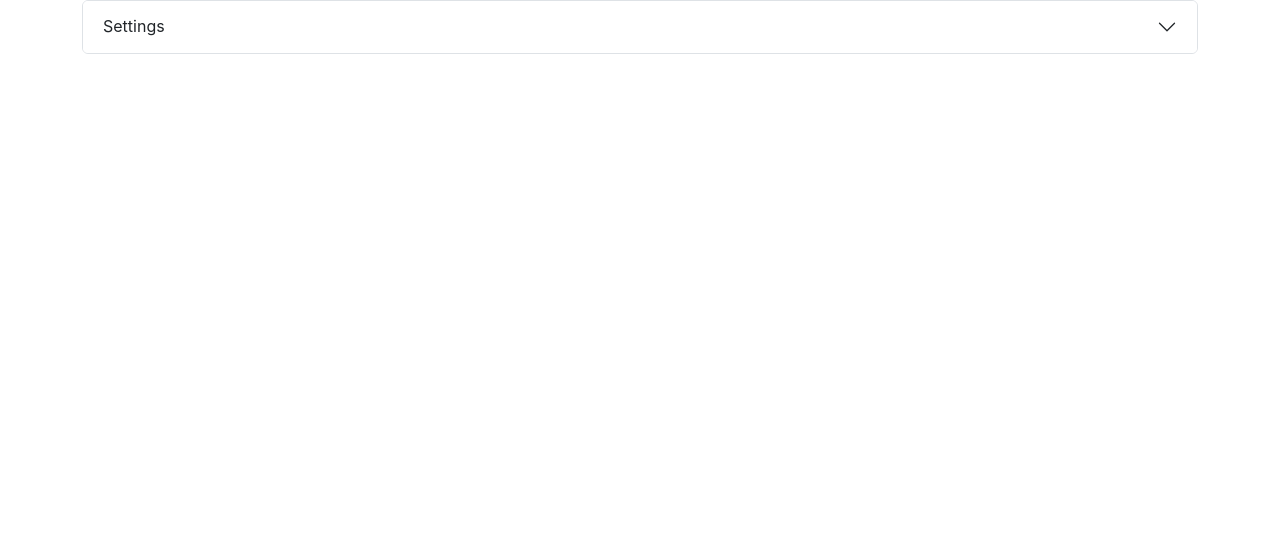
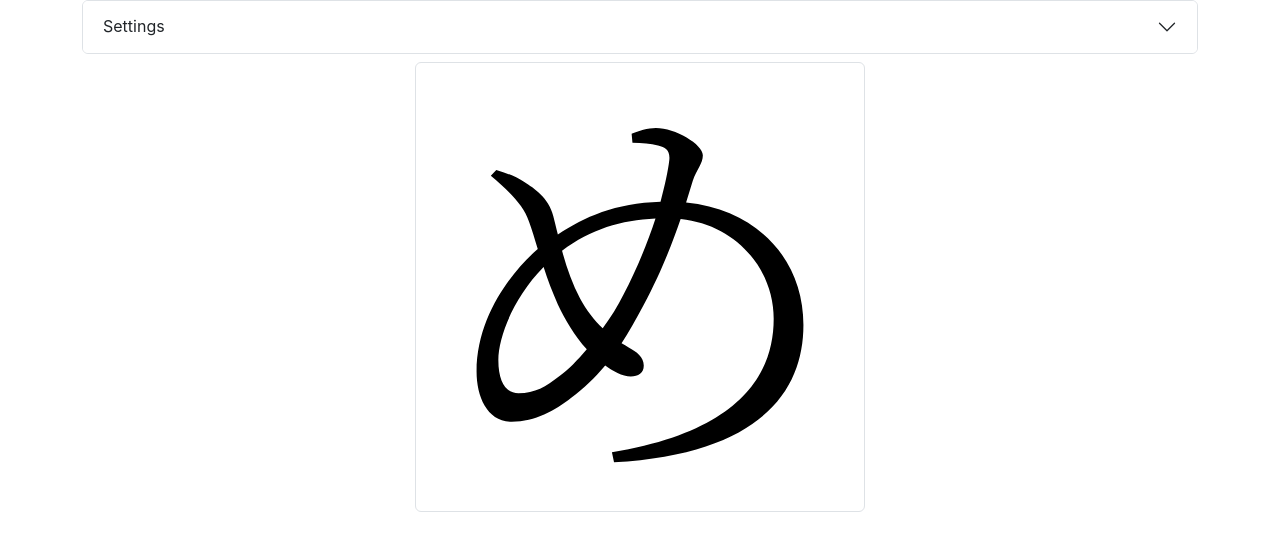
Before and after one commit to ilyachase/hiragana-trainer, a React (Create React App) app: page / in a window 1280 px wide. Shown: the top 550 px of the page. Built offline with nearby package versions, Linux system fonts and the light colour scheme; the HTML template or start-up script is replaced by a standard one.

Commit message:
showing the main letter

```diff
--- a/src/App.js
+++ b/src/App.js
@@ -1,6 +1,7 @@
 import './App.css';
 import Settings from "./Components/Settings";
 import {useState} from "react";
+import Letter from "./Components/Letter";
 
 function App() {
     const [settings, setSettings] = useState({
@@ -82,9 +83,17 @@ function App() {
         lettersInRound: 5
     });
 
+    const enabledHiragana = settings.hiragana.filter(item => item.enabled);
+    let randomLetter = enabledHiragana[Math.floor(Math.random() * enabledHiragana.length)];
+
     return (
         <div className="container">
             <Settings settings={settings} setSettings={setSettings}/>
+            <div className="mt-2 d-flex justify-content-center">
+                <form>
+                    <Letter id={randomLetter.id}/>
+                </form>
+            </div>
         </div>
     );
 }
--- /dev/null
+++ b/src/Components/Letter/index.js
@@ -0,0 +1,9 @@
+function Letter({id}) {
+    return (
+        <div className="mb-3">
+            <img src={'/Hiragana/' + id + '.svg'} width="450px" className="img-thumbnail"/>
+        </div>
+    );
+}
+
+export default Letter;
```
